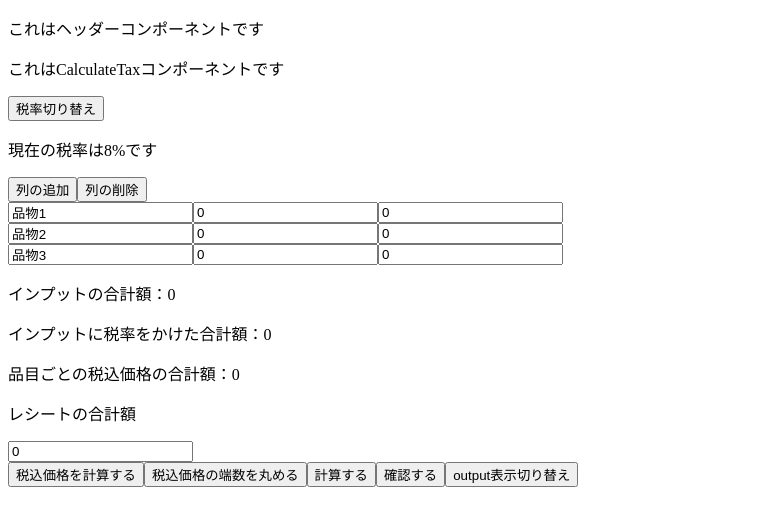
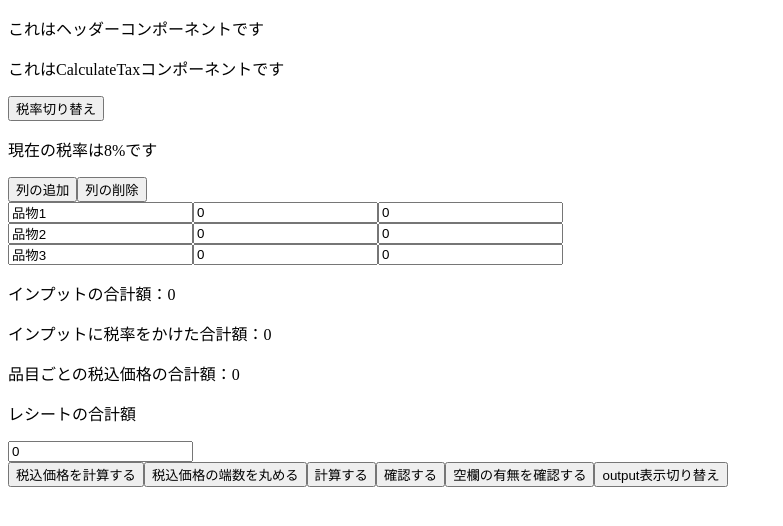
Before and after one commit to KazumaEnomoto/TaxCalculate-vue2, a Vue app: page / in a window 1280 px wide. Shown: the top 526 px of the page, without its empty margins (0-783 px from the left). Built offline with nearby package versions, Linux system fonts and the light colour scheme.

Commit message:
配列に空文字があるか確認するcheckBlanc関数を作成（仮置き）

```diff
--- a/src/components/CalculateTax.vue
+++ b/src/components/CalculateTax.vue
@@ -26,6 +26,7 @@
             <button @click="calculateRoundedValues()">税込価格の端数を丸める</button>
             <button @click="adjustValues()">計算する</button>
             <button @click="check()">確認する</button>
+            <button @click="checkBlanc()">空欄の有無を確認する</button>
             <button @click="showOutput()">output表示切り替え</button>
             <div v-show="output" v-for="(item, index) of items" :key="item">
                 <div class="output-row">
@@ -111,6 +112,13 @@ export default {
             console.log(this.taxedValues);
             console.log(this.roundedValues);
         },
+        checkBlanc() {
+            if (this.items.indexOf('') === 0) {
+                console.log('error：空白があります');
+            } else {
+                console.log('品物の配列に問題はありません');
+            }
+        },
         showOutput() {
             this.output = !this.output;
         }
```
